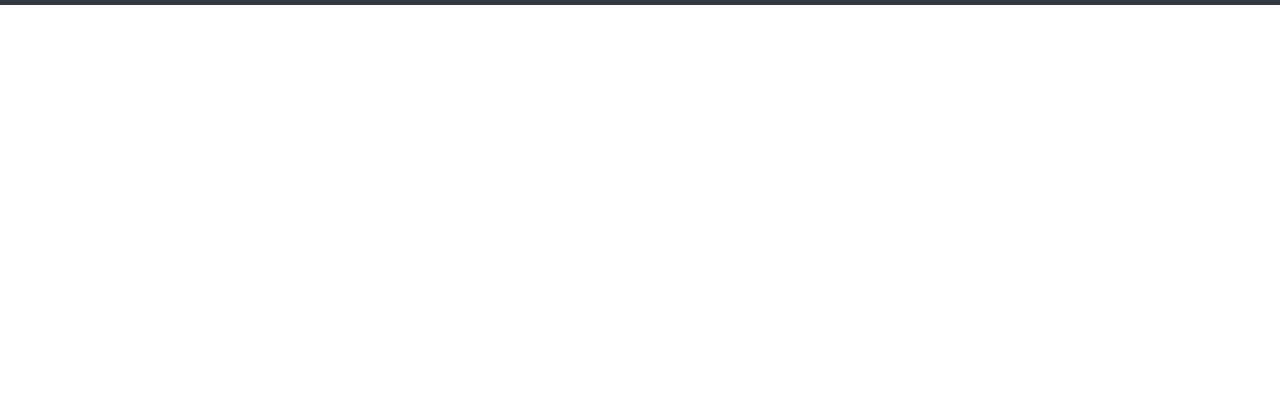
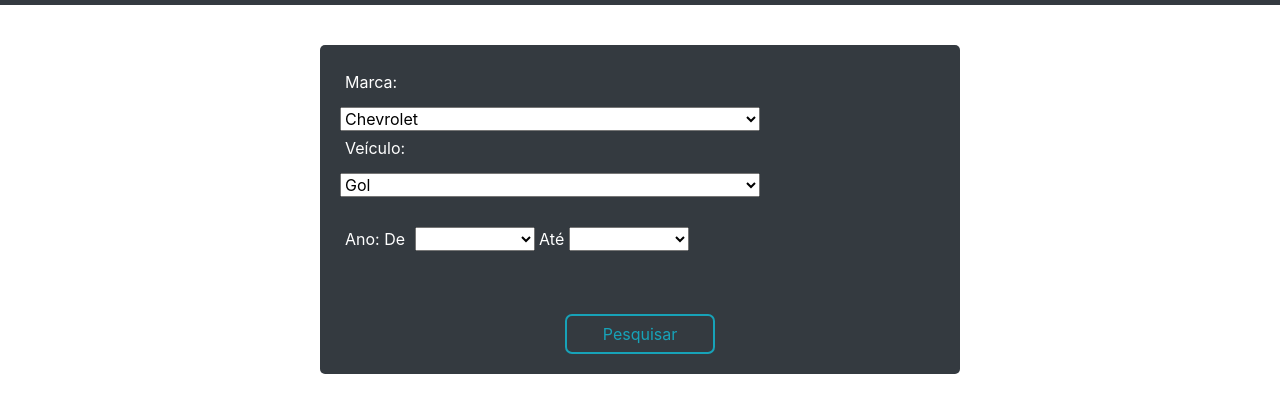
Before and after one commit to FelipeSchmitt/joinvilleautomoveis, a plain HTML site: page vehicles.html in a window 1280 px wide. Shown: the part 51-464 px from the top of the page. Drawn offline with nearby package versions, Linux system fonts and the light colour scheme; no server answers.

Commit message:
Add files via upload

```diff
--- a/vehicles.css
+++ b/vehicles.css
@@ -1,3 +1,46 @@
+.filters{
+    background-color: #343a40;
+    display: block;
+    margin: auto;
+    margin-top: 40px;
+    width: 50%;
+    color: white;
+    padding: 20px;
+    border-radius: 5px;
+}
+.filters label{
+    padding: 5px;
+}
+.filters select{
+    width: 70%;
+    display: block;
+}
+#year{
+    padding-top: 30px;
+}
+#year1, #year2{
+    width: 20%;
+    display: inline;
+}
+.filters button{
+    width: 25%;
+    display: block;
+    margin: auto;
+    margin-top: 50px;
+    background-color: transparent;
+    border-style: solid;
+    border-color: #17a2b8;
+    color: #17a2b8;
+    height: 40px;
+    border-radius: 7px;
+}
+.filters button:hover{
+    background-color: #17a2b8;
+    color: white;
+}
+
+
+
 #vehicles{
     display: grid;
     grid-template-columns: 1fr 1fr 1fr;
@@ -15,5 +58,11 @@
     display: grid;
     grid-template-columns: 1fr;
 }
+.filters{
+    width: 98%;
+}
+.filters button{
+    width: 40%;
+}
 
 }
--- a/vehicles.html
+++ b/vehicles.html
@@ -36,6 +36,29 @@
         </div>
       </nav>
 
+      <div class="filters">
+        <label>Marca:</label>
+        <select id="brand">
+          <option value="chevrolet">Chevrolet</option>
+          <option value="volksvagem">Volksvagem</option>
+          <option value="ford">Ford</option>
+          <option value="fiat">Fiat</option>
+          <option value="honda">Honda</option>
+        </select>
+        <label>Veículo:</label>
+        <select id="auto_name">
+          <option value="">Gol</option>
+          <option value="">Golf</option>
+          <option value="">Voyage</option>
+        </select>
+        <label id="year">Ano: De</label>
+        <select id="year1"></select>
+        Até
+        <select id="year2"></select>
+
+
+        <button onclick="readVehicles()">Pesquisar</button>
+      </div>
       <div id="vehicles">
 
       </div>
--- a/vehiclesapp.js
+++ b/vehiclesapp.js
@@ -40,12 +40,17 @@
         image.style.borderRadius="4px"
         image.style.display="block"
         image.style.margin="auto"
+        const price = document.createElement("h4")
+        price.innerHTML="R$" + doc.price
+        price.style.margin="auto"
+        price.style.width="90%"
         const description = document.createElement("p")
         description.innerHTML=doc.description
         description.style.width="90%"
         description.style.margin="auto"
         box.appendChild(title)
         box.appendChild(image)
+        box.appendChild(price)
         box.appendChild(description)
         vehicle_content.appendChild(box)
 
@@ -65,9 +70,9 @@
         car_name: doc.data().car_name,
         author: doc.data().author,
         image: doc.data().image,
+        price: doc.data().price,
         download_link: doc.data().download_link,
         })
     }
     renderVehicles()
 }
-readVehicles()
```
